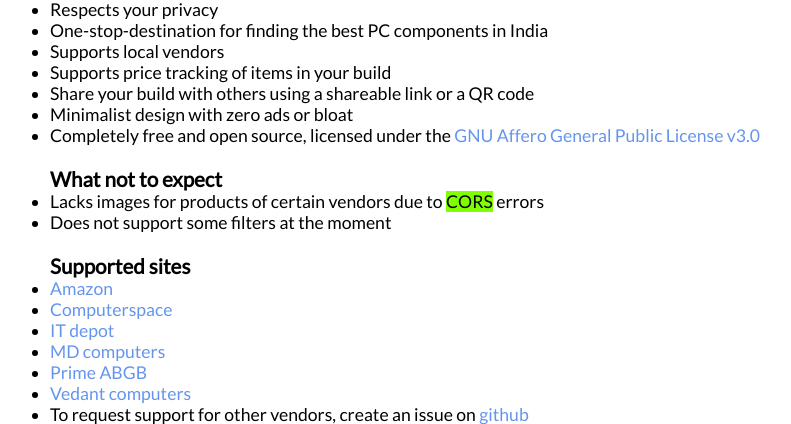
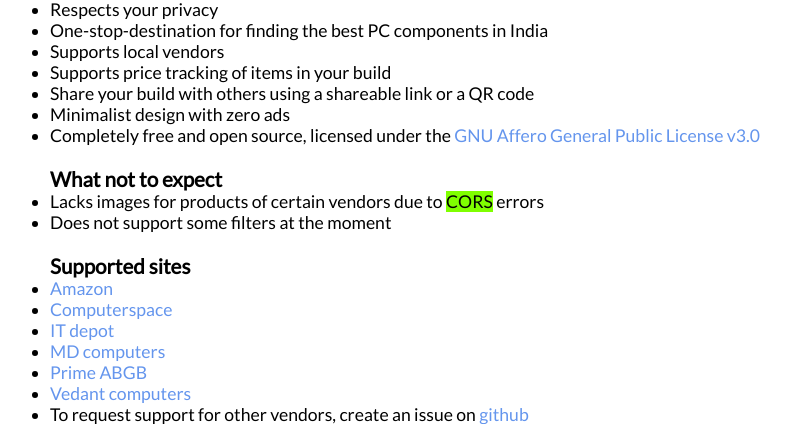
Before and after one commit to Ultrahalf/Pc-comp-picker, a Flask app: page /about in a window 1280 px wide. Shown: the part 190-614 px from the top of the page, without its empty margins (78-869 px from the left). Run offline with Flask 2, Linux system fonts and the light colour scheme; some libraries are stand-ins or nearby versions.

Commit message:
Update about page

```diff
--- a/src/serve/templates/about.html
+++ b/src/serve/templates/about.html
@@ -16,7 +16,7 @@
             <li>Supports local vendors</li>
             <li>Supports price tracking of items in your build</li>
             <li>Share your build with others using a shareable link or a QR code</li>
-            <li>Minimalist design with zero ads or bloat</li>
+            <li>Minimalist design with zero ads</li>
             <li>Completely free and open source, licensed under the <a href="https://www.gnu.org/licenses/agpl-3.0.en.html" target="_blank">GNU Affero General Public License v3.0</a></li>
         </ul>
         <br>
```
